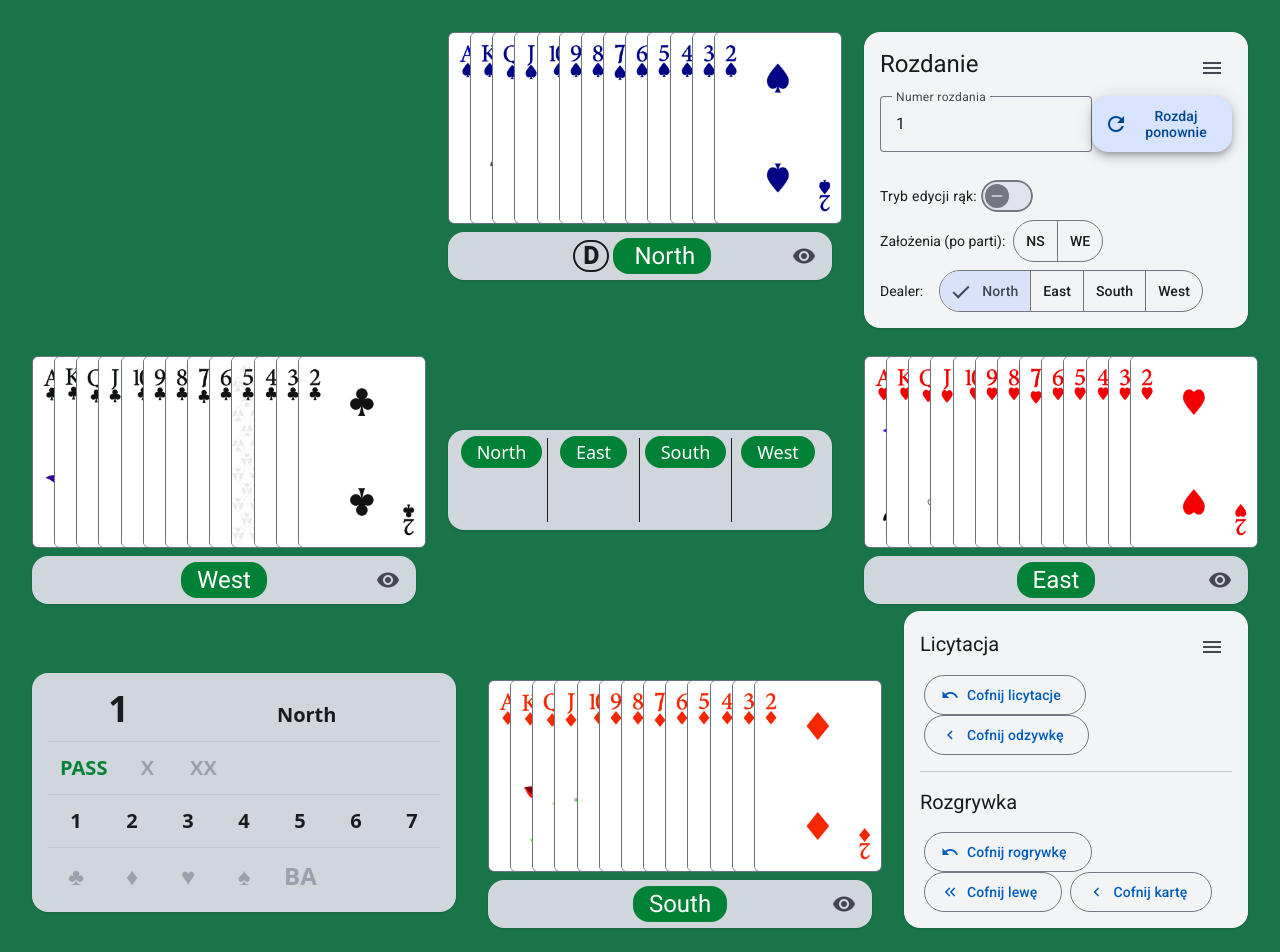
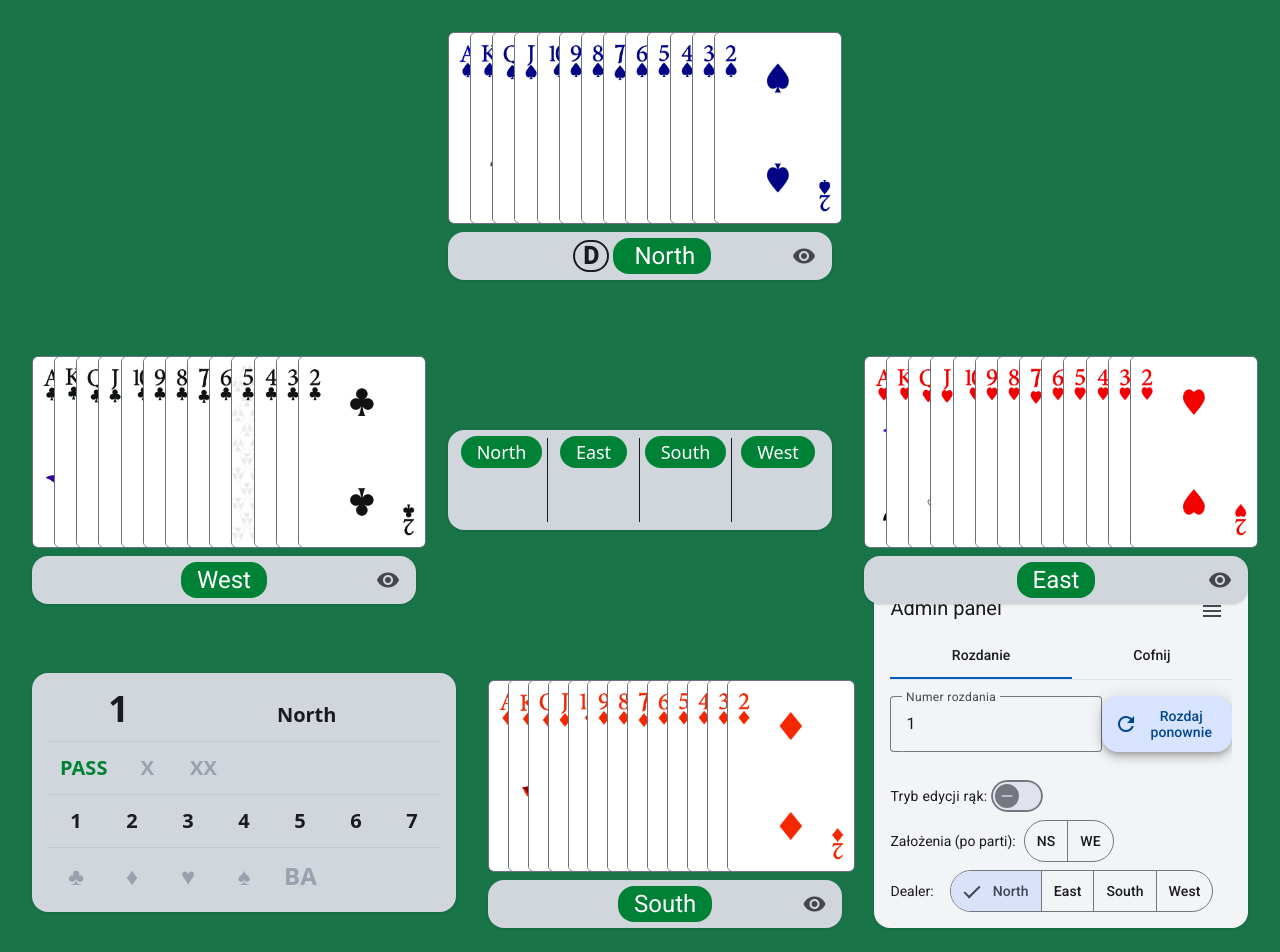
Before and after one commit to Kevinexon/bridge-card-dealer, an Angular app: page /stolik in a window 1280 px wide. Shown: the top 952 px of the page. Built offline with nearby package versions, Linux system fonts and the light colour scheme.

Commit message:
changed only one admin-panel, alert panel added

```diff
--- a/src/app/main-page/feature/table/table.html
+++ b/src/app/main-page/feature/table/table.html
@@ -6,7 +6,7 @@
           [biddingHistory]="biddingHistory()"
           [isNSVulnerable]="isNsVulnerable()"
           [isEWVulnerable]="isEwVulnerable()"
-          (addAlertInfo)="addAlertInfo($event)"
+          (addAlertInfo)="addAlertInfo()"
         />
       }
     </div>
@@ -27,14 +27,7 @@
     </div>
 
     <div class="flex-1 p-4">
-      <app-top-admin-panel
-        [(dealer)]="dealer"
-        [(linesVulnerable)]="linesVulnerable"
-        [(number)]="number"
-        [(editMode)]="cardsMovementEnabled"
-        (onDealNew)="dealNewDeck()"
-        (onReset)="reset()"
-      />
+      <app-alert-panel [alertedBiddings]="alertedBiddings()" />
     </div>
   </div>
 
@@ -60,7 +53,7 @@
           [biddingHistory]="biddingHistory()"
           [isNSVulnerable]="isNsVulnerable()"
           [isEWVulnerable]="isEwVulnerable()"
-          (addAlertInfo)="addAlertInfo($event)"
+          (addAlertInfo)="addAlertInfo()"
         />
       } @else {
         <app-play-area [playedCards]="playedCards()" />
@@ -116,8 +109,14 @@
       />
     </div>
 
-    <div class="flex-1 p-4 flex justify-end">
-      <app-bottom-admin-panel
+    <div class="flex-1 p-4">
+      <app-admin-panel
+        [(dealer)]="dealer"
+        [(linesVulnerable)]="linesVulnerable"
+        [(number)]="number"
+        [(editMode)]="cardsMovementEnabled"
+        (onDealNew)="dealNewDeck()"
+        (onReset)="reset()"
         (undoBid)="onUndoBid()"
         (resetBidding)="resetBidding()"
         (undoCard)="onUndoCard()"
--- /dev/null
+++ b/src/app/main-page/ui/admin-panel/admin-panel.html
@@ -0,0 +1,92 @@
+<div class="p-4 rounded-2xl max-w-132" [class]="isPanelHidden() ? '' : 'shadow-sm bg-gray-100'">
+  <div class="text-2xl flex justify-between">
+    <div><span class="text-xl" [class.hidden]="isPanelHidden()">Admin panel</span></div>
+    <button matIconButton (click)="changePanelVisibility()">
+      <mat-icon>menu</mat-icon>
+    </button>
+  </div>
+
+  <div [class.hidden]="isPanelHidden()">
+    <mat-tab-group>
+      <mat-tab label="Rozdanie" class="mat-elevation-z4">
+        <section [class.hidden]="isPanelHidden()" class="pt-2">
+          <div class="flex mt-2">
+            <div class="flex-1">
+              <mat-form-field appearance="outline">
+                <mat-label>Numer rozdania</mat-label>
+                <input matInput type="number" [(ngModel)]="number" />
+              </mat-form-field>
+            </div>
+
+            <div class="flex-1 flex justify-center">
+              <button matFab extended (click)="onDealNew.emit()">
+                <mat-icon>refresh</mat-icon>
+                Rozdaj ponownie
+              </button>
+            </div>
+          </div>
+
+          <div class="mt-2">
+            <mat-slide-toggle [(ngModel)]="editMode" labelPosition="before">
+              Tryb edycji rąk:</mat-slide-toggle
+            >
+          </div>
+
+          <div class="mt-2">
+            <span class="pr-2">Założenia (po parti):</span>
+            <mat-button-toggle-group [(ngModel)]="linesVulnerable" multiple>
+              <mat-button-toggle value="NS">NS</mat-button-toggle>
+              <mat-button-toggle value="WE">WE</mat-button-toggle>
+            </mat-button-toggle-group>
+          </div>
+
+          <div class="mt-2">
+            <span class="pr-4">Dealer:</span>
+            <mat-button-toggle-group [(ngModel)]="dealer" (valueChange)="onReset.emit()">
+              <mat-button-toggle value="North">North</mat-button-toggle>
+              <mat-button-toggle value="East">East</mat-button-toggle>
+              <mat-button-toggle value="South">South</mat-button-toggle>
+              <mat-button-toggle value="West">West</mat-button-toggle>
+            </mat-button-toggle-group>
+          </div>
+        </section>
+      </mat-tab>
+
+      <mat-tab label="Cofnij" class="mat-elevation-z4">
+        <section [class.hidden]="isPanelHidden()" class="h-54">
+          <p class="text-xl py-2">Licytacja</p>
+          <div class="pb-4 pt-2">
+            <button matButton="outlined" class="mx-1" (click)="resetBidding.emit()">
+              <mat-icon>undo</mat-icon>
+              Cofnij licytacje
+            </button>
+            <button matButton="outlined" class="mx-1" (click)="undoBid.emit()">
+              <mat-icon>keyboard_arrow_left</mat-icon>
+              Cofnij odzywkę
+            </button>
+          </div>
+
+          <mat-divider />
+
+          <p class="text-xl py-2">Rozgrywka</p>
+          <div>
+            <button matButton="outlined" class="mx-1" (click)="resetPlayedCards.emit()">
+              <mat-icon>undo</mat-icon>
+              Cofnij rogrywkę
+            </button>
+
+            <button matButton="outlined" class="mx-1" (click)="undoTrick.emit()">
+              <mat-icon>keyboard_double_arrow_left</mat-icon>
+              Cofnij lewę
+            </button>
+
+            <button matButton="outlined" class="mx-1" (click)="undoCard.emit()">
+              <mat-icon>keyboard_arrow_left</mat-icon>
+              Cofnij kartę
+            </button>
+          </div>
+        </section>
+      </mat-tab>
+    </mat-tab-group>
+  </div>
+</div>
--- a/src/app/main-page/ui/top-admin-panel/top-admin-panel.ts
+++ b/src/app/main-page/ui/admin-panel/admin-panel.ts
@@ -1,33 +1,41 @@
 import { Component, model, output, signal } from '@angular/core';
+import { MatButtonModule } from '@angular/material/button';
+import { MatIconModule } from '@angular/material/icon';
+import { MatTabsModule } from '@angular/material/tabs';
+import { HandName } from '../../utils/card.util';
+import { MatDividerModule } from '@angular/material/divider';
+import { MatFormFieldModule } from '@angular/material/form-field';
 import { FormsModule } from '@angular/forms';
-import { MatButtonModule } from '@angular/material/button';
 import { MatButtonToggleModule } from '@angular/material/button-toggle';
-import { MatFormFieldModule } from '@angular/material/form-field';
-import { MatIconModule } from '@angular/material/icon';
 import { MatInputModule } from '@angular/material/input';
 import { MatSlideToggleModule } from '@angular/material/slide-toggle';
-import { HandName } from '../../utils/card.util';
 
 @Component({
-  selector: 'app-top-admin-panel',
+  selector: 'app-admin-panel',
   imports: [
+    MatTabsModule,
+    FormsModule,
+    MatIconModule,
     MatButtonModule,
+    MatDividerModule,
+    MatFormFieldModule,
     MatButtonToggleModule,
+    MatInputModule,
     MatSlideToggleModule,
-    MatIconModule,
-    FormsModule,
-    MatFormFieldModule,
-    MatInputModule,
   ],
-  templateUrl: './top-admin-panel.html',
-  styleUrl: './top-admin-panel.css',
+  templateUrl: './admin-panel.html',
 })
-export class TopAdminPanel {
+export class AdminPanel {
   linesVulnerable = model.required<('NS' | 'WE')[]>();
   dealer = model.required<HandName>();
   number = model.required<number>();
   editMode = model.required<boolean>();
 
+  undoBid = output();
+  resetBidding = output();
+  undoCard = output();
+  undoTrick = output();
+  resetPlayedCards = output();
   onReset = output();
   onDealNew = output();
 
--- /dev/null
+++ b/src/app/main-page/ui/alert-panel/alert-panel.html
@@ -0,0 +1,10 @@
+<div class="max-w-132 flex flex-wrap" [class.hidden]="alertedBiddings().length == 0">
+  @for (bidding of alertedBiddings(); track $index) {
+    <div class="p-2 rounded-2xl shadow-sm bg-gray-100 m-2">
+      <p class="text-lg font-bold p-2">
+        Alert {{ bidding.biddingValue }} <span [class]="bidding.color">{{ bidding.suit }}</span>
+      </p>
+      <p class="px-2 pb-2">{{ bidding.alertInfo }}</p>
+    </div>
+  }
+</div>
--- /dev/null
+++ b/src/app/main-page/ui/alert-panel/alert-panel.ts
@@ -0,0 +1,11 @@
+import { Component, input } from '@angular/core';
+import { Bidding } from '../../utils/bidding.util';
+
+@Component({
+  selector: 'app-alert-panel',
+  imports: [],
+  templateUrl: './alert-panel.html',
+})
+export class AlertPanel {
+  alertedBiddings = input.required<Bidding[]>();
+}
--- a/src/app/main-page/ui/bottom-admin-panel/bottom-admin-panel.html
+++ /dev/null
@@ -1,41 +0,0 @@
-<div class="p-4 rounded-2xl max-w-132" [class]="isPanelHidden() ? '' : 'shadow-sm bg-gray-100'">
-  <div class="text-2xl flex justify-between">
-    <div><span class="text-xl" [class.hidden]="isPanelHidden()">Licytacja</span></div>
-    <button matIconButton (click)="changePanelVisibility()">
-      <mat-icon>menu</mat-icon>
-    </button>
-  </div>
-
-  <section [class.hidden]="isPanelHidden()">
-    <div class="mb-4 mt-2">
-      <button matButton="outlined" class="mx-1" (click)="resetBidding.emit()">
-        <mat-icon>undo</mat-icon>
-        Cofnij licytacje
-      </button>
-      <button matButton="outlined" class="mx-1" (click)="undoBid.emit()">
-        <mat-icon>keyboard_arrow_left</mat-icon>
-        Cofnij odzywkę
-      </button>
-    </div>
-
-    <mat-divider />
-
-    <p class="text-xl my-4">Rozgrywka</p>
-    <div>
-      <button matButton="outlined" class="mx-1" (click)="resetPlayedCards.emit()">
-        <mat-icon>undo</mat-icon>
-        Cofnij rogrywkę
-      </button>
-
-      <button matButton="outlined" class="mx-1" (click)="undoTrick.emit()">
-        <mat-icon>keyboard_double_arrow_left</mat-icon>
-        Cofnij lewę
-      </button>
-
-      <button matButton="outlined" class="mx-1" (click)="undoCard.emit()">
-        <mat-icon>keyboard_arrow_left</mat-icon>
-        Cofnij kartę
-      </button>
-    </div>
-  </section>
-</div>
--- a/src/app/main-page/ui/bottom-admin-panel/bottom-admin-panel.ts
+++ /dev/null
@@ -1,24 +0,0 @@
-import { Component, output, signal } from '@angular/core';
-import { MatButtonModule } from '@angular/material/button';
-import { MatDividerModule } from '@angular/material/divider';
-import { MatIconModule } from '@angular/material/icon';
-
-@Component({
-  selector: 'app-bottom-admin-panel',
-  imports: [MatIconModule, MatButtonModule, MatDividerModule],
-  templateUrl: './bottom-admin-panel.html',
-  styleUrl: './bottom-admin-panel.css',
-})
-export class BottomAdminPanel {
-  undoBid = output();
-  resetBidding = output();
-  undoCard = output();
-  undoTrick = output();
-  resetPlayedCards = output();
-
-  isPanelHidden = signal<boolean>(false);
-
-  changePanelVisibility() {
-    this.isPanelHidden.set(!this.isPanelHidden());
-  }
-}
--- a/src/app/main-page/ui/top-admin-panel/top-admin-panel.html
+++ /dev/null
@@ -1,50 +0,0 @@
-<div class="p-4 rounded-2xl" [class]="isPanelHidden() ? '' : 'shadow-sm bg-gray-100'">
-  <div class="text-2xl flex justify-between">
-    <div><span [class.hidden]="isPanelHidden()">Rozdanie</span></div>
-    <button matIconButton (click)="changePanelVisibility()">
-      <mat-icon>menu</mat-icon>
-    </button>
-  </div>
-
-  <section [class.hidden]="isPanelHidden()">
-    <div class="flex mt-2">
-      <div class="flex-1">
-        <mat-form-field appearance="outline">
-          <mat-label>Numer rozdania</mat-label>
-          <input matInput type="number" [(ngModel)]="number" />
-        </mat-form-field>
-      </div>
-
-      <div class="flex-1 flex justify-center">
-        <button matFab extended (click)="onDealNew.emit()">
-          <mat-icon>refresh</mat-icon>
-          Rozdaj ponownie
-        </button>
-      </div>
-    </div>
-
-    <div class="mt-2">
-      <mat-slide-toggle [(ngModel)]="editMode" labelPosition="before">
-        Tryb edycji rąk:</mat-slide-toggle
-      >
-    </div>
-
-    <div class="mt-2">
-      <span class="pr-2">Założenia (po parti):</span>
-      <mat-button-toggle-group [(ngModel)]="linesVulnerable" multiple>
-        <mat-button-toggle value="NS">NS</mat-button-toggle>
-        <mat-button-toggle value="WE">WE</mat-button-toggle>
-      </mat-button-toggle-group>
-    </div>
-
-    <div class="mt-2">
-      <span class="pr-4">Dealer:</span>
-      <mat-button-toggle-group [(ngModel)]="dealer" (valueChange)="onReset.emit()">
-        <mat-button-toggle value="North">North</mat-button-toggle>
-        <mat-button-toggle value="East">East</mat-button-toggle>
-        <mat-button-toggle value="South">South</mat-button-toggle>
-        <mat-button-toggle value="West">West</mat-button-toggle>
-      </mat-button-toggle-group>
-    </div>
-  </section>
-</div>
```
Also changed, not shown: src/app/main-page/feature/table/table.ts (+9 -13 lines), src/app/main-page/ui/bottom-admin-panel/bottom-admin-panel.css (deleted), src/app/main-page/ui/top-admin-panel/top-admin-panel.css (deleted), 1 other file (tests, documents, lock files or other folders).
